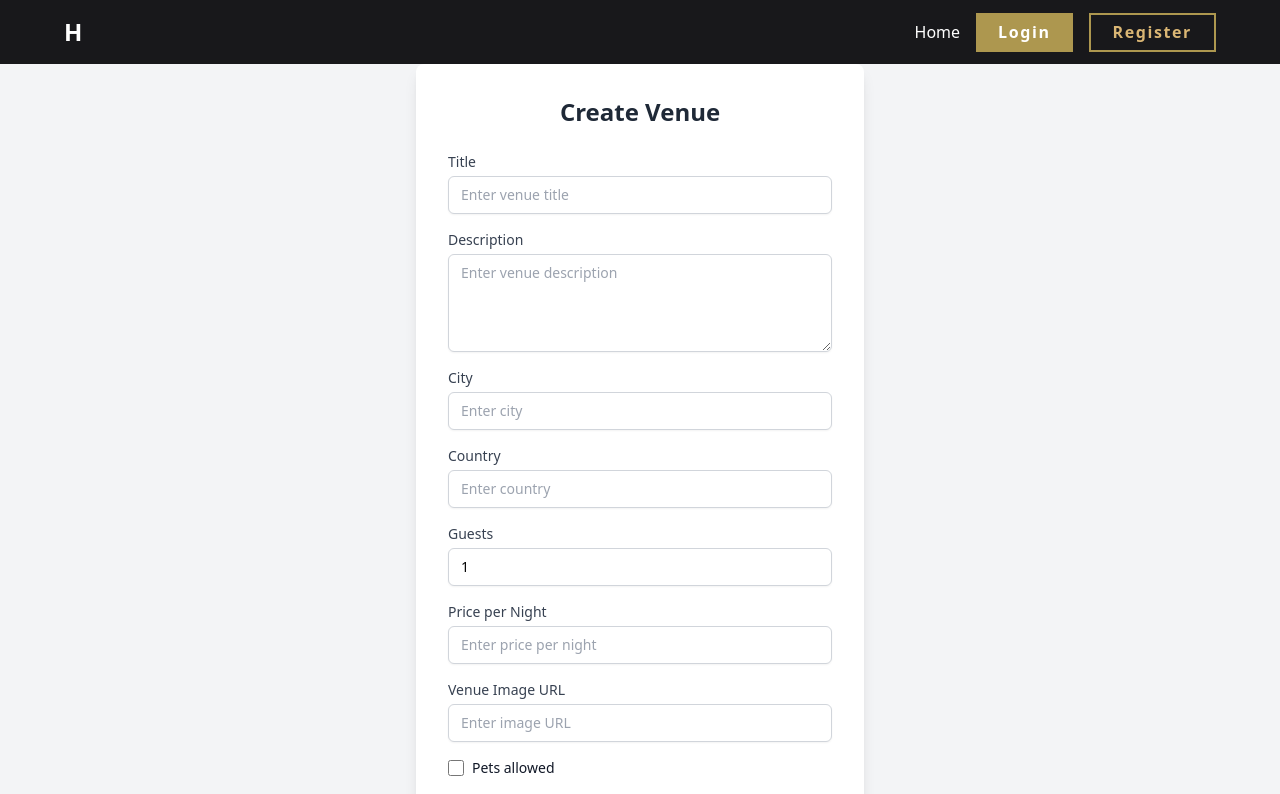
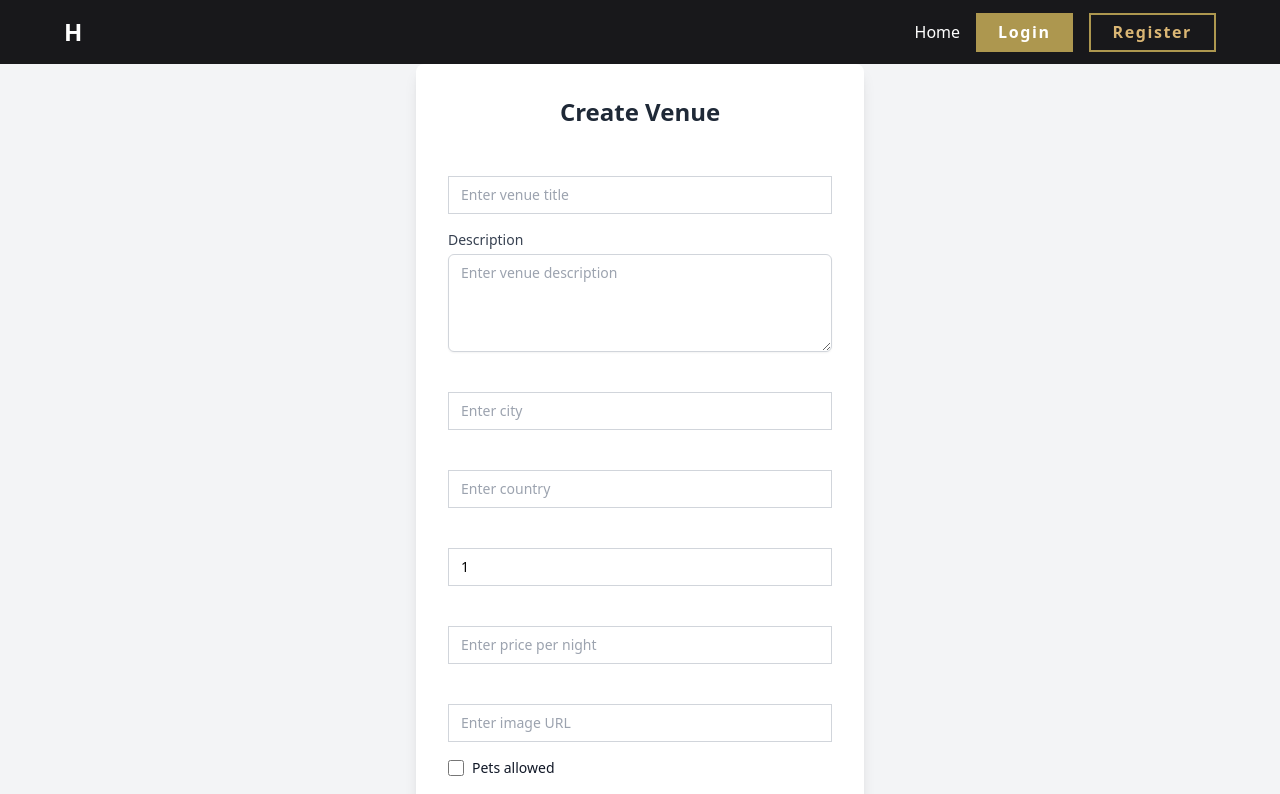
Before and after one commit to Zaracki/Exam-Holidaze, a React app: page /CreateVenue in a window 1280 px wide. Shown: the top 794 px of the page. Built offline with nearby package versions, Linux system fonts and the light colour scheme; the HTML template or start-up script is replaced by a standard one.

Commit message:
Fixed Inputs and check ifowner

```diff
--- a/src/pages/CreateVenue/index.jsx
+++ b/src/pages/CreateVenue/index.jsx
@@ -1,6 +1,7 @@
 import React, { useState } from "react";
 import PrimaryButton from "../../components/buttons/PrimaryButton";
 import usePost from "../../hooks/usePost";
+import InputField from "../../components/inputs/InputField";
 
 const CreateVenue = () => {
   const [formData, setFormData] = useState({
@@ -62,20 +63,15 @@ const CreateVenue = () => {
         <h1 className="text-2xl font-bold text-center text-gray-800">Create Venue</h1>
 
         <form className="space-y-4" onSubmit={handleSubmit}>
-          <div>
-            <label className="block text-sm font-medium text-gray-700" htmlFor="title">
-              Title
-            </label>
-            <input
+          <InputField
             type="text"
             id="title"
             name="title"
-              className="mt-1 block w-full px-3 py-2 border border-gray-300 rounded-md shadow-sm focus:ring-indigo-500 focus:border-indigo-500 sm:text-sm"
+            label="Title"
             placeholder="Enter venue title"
             value={formData.title}
             onChange={handleChange}
           />
-          </div>
 
           <div>
             <label className="block text-sm font-medium text-gray-700" htmlFor="description">
@@ -92,81 +88,56 @@ const CreateVenue = () => {
             />
           </div>
 
-          <div>
-            <label className="block text-sm font-medium text-gray-700" htmlFor="city">
-              City
-            </label>
-            <input
+          <InputField
             type="text"
             id="city"
             name="city"
-              className="mt-1 block w-full px-3 py-2 border border-gray-300 rounded-md shadow-sm focus:ring-indigo-500 focus:border-indigo-500 sm:text-sm"
+            label="City"
             placeholder="Enter city"
             value={formData.city}
             onChange={handleChange}
           />
-          </div>
 
-          <div>
-            <label className="block text-sm font-medium text-gray-700" htmlFor="country">
-              Country
-            </label>
-            <input
+          <InputField
             type="text"
             id="country"
             name="country"
-              className="mt-1 block w-full px-3 py-2 border border-gray-300 rounded-md shadow-sm focus:ring-indigo-500 focus:border-indigo-500 sm:text-sm"
+            label="Country"
             placeholder="Enter country"
             value={formData.country}
             onChange={handleChange}
           />
-          </div>
 
-          <div>
-            <label className="block text-sm font-medium text-gray-700" htmlFor="guests">
-              Guests
-            </label>
-            <input
+          <InputField
             type="number"
             id="guests"
             name="guests"
-              className="mt-1 block w-full px-3 py-2 border border-gray-300 rounded-md shadow-sm focus:ring-indigo-500 focus:border-indigo-500 sm:text-sm"
+            label="Guests"
             placeholder="Enter number of guests"
             value={formData.guests}
             onChange={handleChange}
             min="1"
           />
-          </div>
 
-          <div>
-            <label className="block text-sm font-medium text-gray-700" htmlFor="pricePerNight">
-              Price per Night
-            </label>
-            <input
+          <InputField
             type="number"
             id="pricePerNight"
             name="pricePerNight"
-              className="mt-1 block w-full px-3 py-2 border border-gray-300 rounded-md shadow-sm focus:ring-indigo-500 focus:border-indigo-500 sm:text-sm"
+            label="Price per Night"
             placeholder="Enter price per night"
             value={formData.pricePerNight}
             onChange={handleChange}
           />
-          </div>
 
-          <div>
-            <label className="block text-sm font-medium text-gray-700" htmlFor="venueImgUrl">
-              Venue Image URL
-            </label>
-            <input
+          <InputField
             type="text"
             id="venueImgUrl"
             name="venueImgUrl"
-              className="mt-1 block w-full px-3 py-2 border border-gray-300 rounded-md shadow-sm focus:ring-indigo-500 focus:border-indigo-500 sm:text-sm"
+            label="Venue Image URL"
             placeholder="Enter image URL"
             value={formData.venueImgUrl}
             onChange={handleChange}
           />
-          </div>
 
           <div className="flex items-center">
             <input
--- a/src/pages/Profile/index.jsx
+++ b/src/pages/Profile/index.jsx
@@ -14,12 +14,14 @@ const Profile = () => {
   const venuesUrl = `https://v2.api.noroff.dev/holidaze/profiles/${profileName}/venues?_bookings=true`;
   const { data: bookingsData, isLoading: isLoadingBookings, hasError: hasErrorBookings } = useFetch(bookingsUrl);
   const { data: fetchedVenuesData, isLoading: isLoadingVenues, hasError: hasErrorVenues } = useFetch(venuesUrl);
-  const { put, loading, error } = usePut(bookingsUrl);
+  const { put, loading: putLoading, error: putError } = usePut(bookingsUrl);
   const { del, loading: deleteLoading, error: deleteError } = useDelete();
 
   const [avatarUrl, setAvatarUrl] = useState('');
   const [venuesData, setVenuesData] = useState([]);
   const [collapsedVenues, setCollapsedVenues] = useState({});
+  const [submitError, setSubmitError] = useState(null);
+  const [deleteErrorState, setDeleteErrorState] = useState(null);
 
   useEffect(() => {
     if (fetchedVenuesData) {
@@ -28,18 +30,31 @@ const Profile = () => {
   }, [fetchedVenuesData]);
 
   const handleSubmit = async () => {
+    if (!avatarUrl) {
+      setSubmitError("Avatar URL cannot be empty.");
+      return;
+    }
+
+    try {
       const updateData = {
         avatar: { url: avatarUrl, alt: bookingsData?.avatar?.alt || '' },
       };
       await put(updateData);
       window.location.reload();
+    } catch (error) {
+      setSubmitError("Failed to update avatar.");
+    }
   };
 
   const handleDelete = async (venueId) => {
+    try {
       const deleteUrl = `https://v2.api.noroff.dev/holidaze/venues/${venueId}`;
       const success = await del(deleteUrl);
       if (success) {
         setVenuesData((prevData) => prevData.filter((venue) => venue.id !== venueId));
+      }
+    } catch (error) {
+      setDeleteErrorState("Failed to delete venue.");
     }
   };
 
@@ -55,7 +70,7 @@ const Profile = () => {
     }));
   };
 
-  if (isLoadingBookings || isLoadingVenues) {
+  if (isLoadingBookings || isLoadingVenues || putLoading || deleteLoading) {
     return <LoadingSpinner />;
   }
 
@@ -87,9 +102,10 @@ const Profile = () => {
               type="text"
               value={avatarUrl}
               onChange={(e) => setAvatarUrl(e.target.value)}
-              className="border p-2 w-full"
+              className="border p-2 w-full text-black"
             />
           </div>
+          {submitError && <p className="text-red-500">{submitError}</p>}
           <PrimaryButton onClick={handleSubmit}>Update Avatar</PrimaryButton>
         </div>
         {userProfile?.venueManager && (
--- a/src/pages/Venue/index.jsx
+++ b/src/pages/Venue/index.jsx
@@ -4,7 +4,7 @@ import usePost from '../../hooks/usePost';
 import VenueDetails from '../../components/VenueDetails';
 import BookingForm from '../../components/form/BookingForm';
 import LoadingSpinner from '../../components/LoadingSpinner';
-
+import { load } from '../../utils/LocalStorage';
 
 export const Venue = () => {
   const { id } = useParams();
@@ -48,6 +48,9 @@ export const Venue = () => {
     return <div>No venue data available.</div>;
   }
 
+  const currentUser = load('userProfile');
+  const isOwner = venue.owner && venue.owner.name === currentUser.name;
+
   return (
     <div className="bg-zinc-900 min-h-screen flex flex-col items-center px-10">
       <div className="w-full max-w-[1152px]">
@@ -59,7 +62,9 @@ export const Venue = () => {
       </div>
       <div className="flex flex-col md:flex-row justify-center items-start mt-8 max-w-[1152px] w-full">
         <VenueDetails venue={venue} />
-        <BookingForm venue={venue} handleBooking={handleBooking} bookingLoading={bookingLoading} bookingError={bookingError} />
+        {!isOwner && (
+          <BookingForm venue={venue} handleBooking={handleBooking} bookingLoading={bookingLoading} bookingError={bookingError} />
+        )}
       </div>
     </div>
   );
```
Lines whose indentation alone changed are shown as unchanged.
